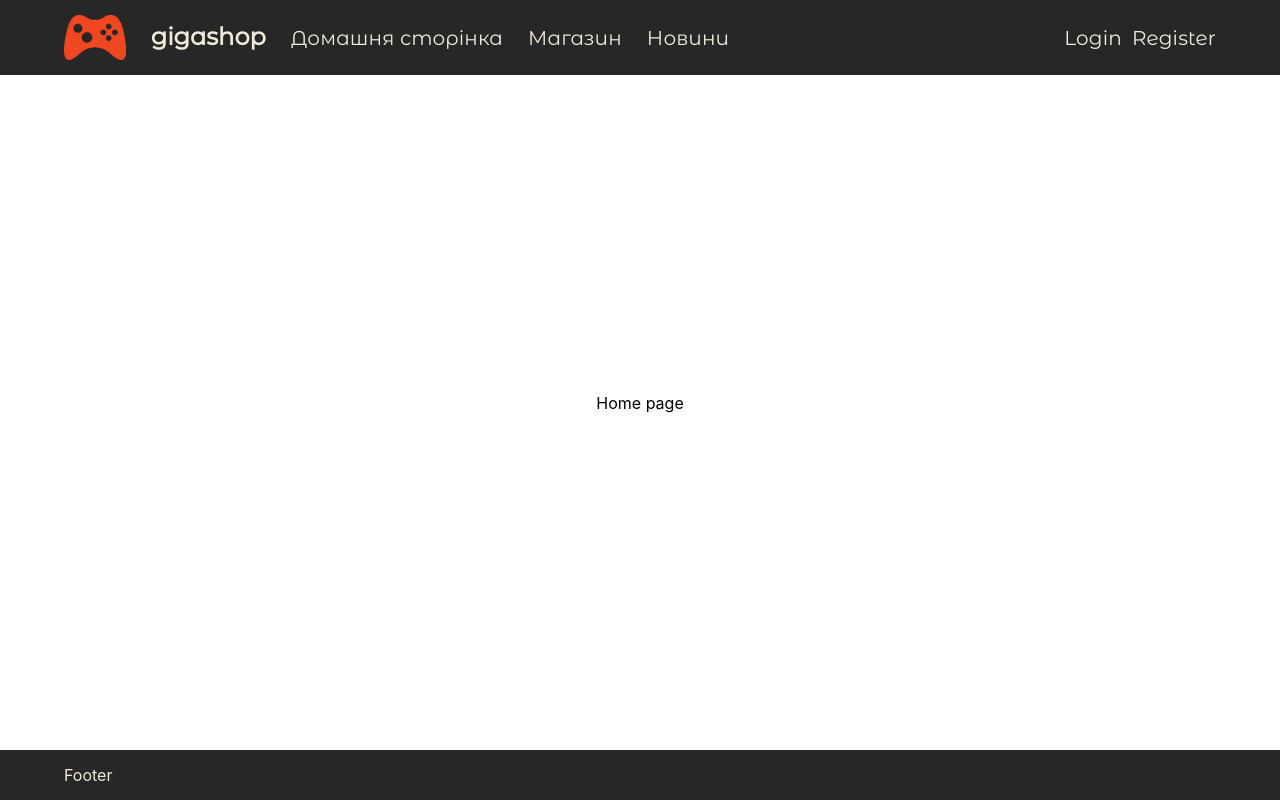
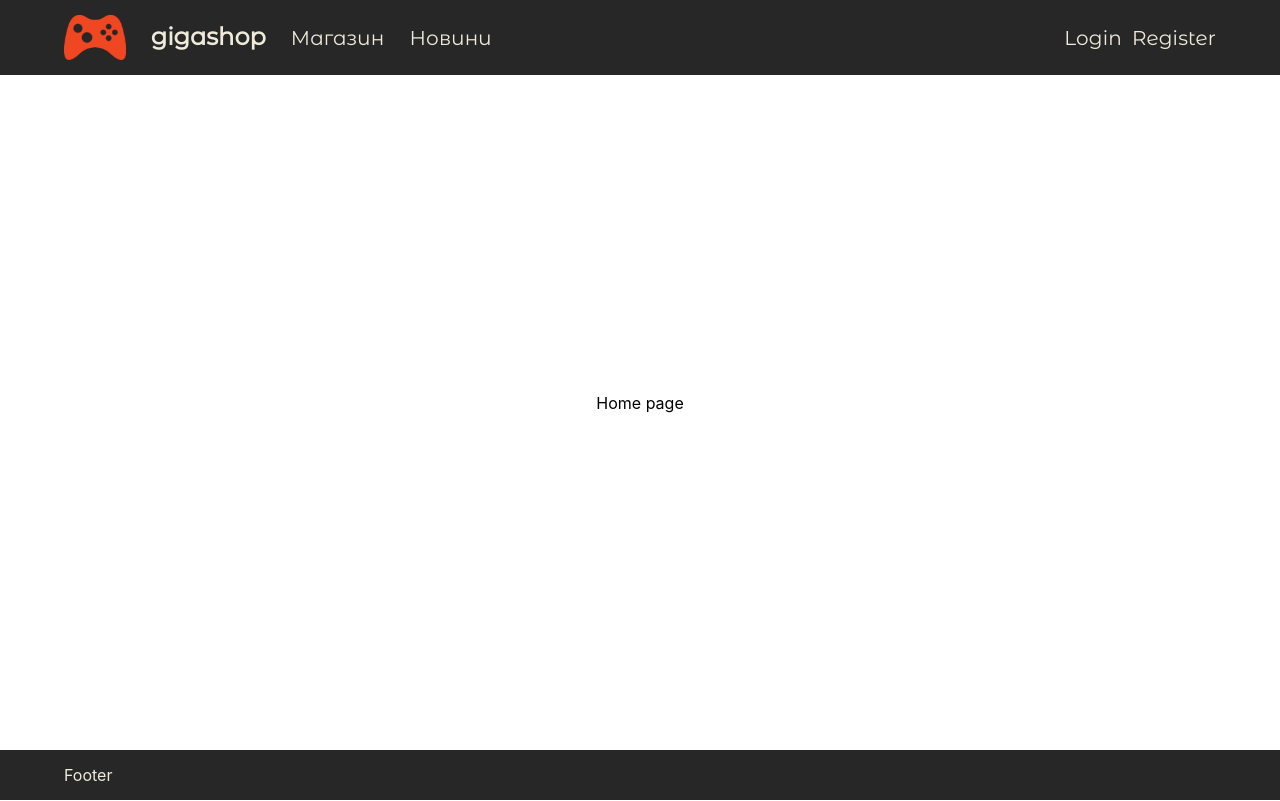
Before and after one commit to nikitoss888/gigashop, a React (Create React App) app in the folder client/: page / in a window 1280 px wide. Built offline with nearby package versions, Linux system fonts and the light colour scheme.

Commit message:
v1.1.19 - added Users, Comments to Items (shown on Item page), created News (Publications) search page

```diff
--- a/client/src/components/Layout/Header.tsx
+++ b/client/src/components/Layout/Header.tsx
@@ -84,9 +84,6 @@ export default function Header({ admin }: HeaderProps) {
 				{title}
 			</Link>
 			<Nav>
-				<Link component={RouterLink} to='/' variant='h6'>
-					Домашня сторінка
-				</Link>
 				{admin ? undefined : (
 					<>
 						<Link
```
